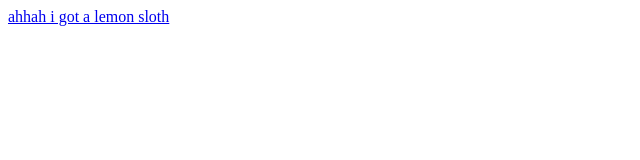
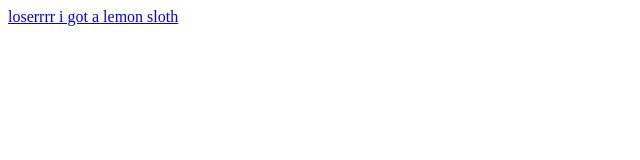
Before and after one commit to noellerobert/noelle.github.io, a plain HTML site: page aboutme.html in a window 1280 px wide. Shown: the full height of the page, 0-640 px from the left. Drawn offline with Linux system fonts and the light colour scheme.

Commit message:
Update aboutme.html

```diff
--- a/aboutme.html
+++ b/aboutme.html
@@ -5,6 +5,6 @@
   </head>
   <body>
     <a href = "index.html"
-    <p>ahhah i got a lemon sloth</p>
+    <p>loserrrr i got a lemon sloth</p>
    </body>
   </html>
```
